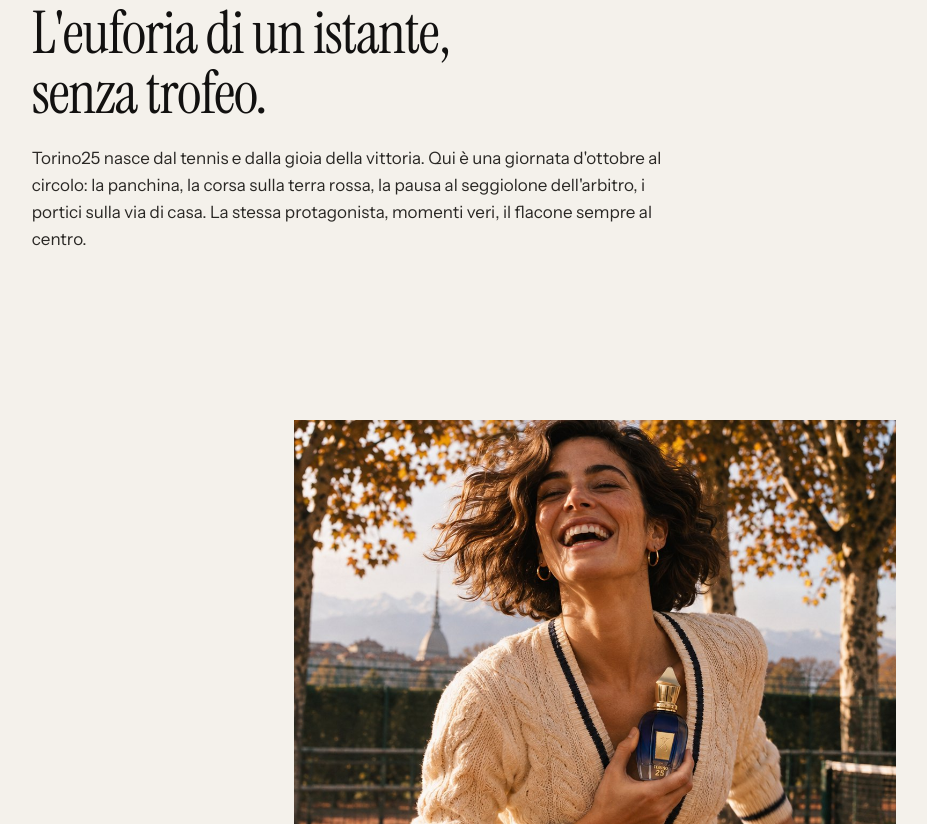
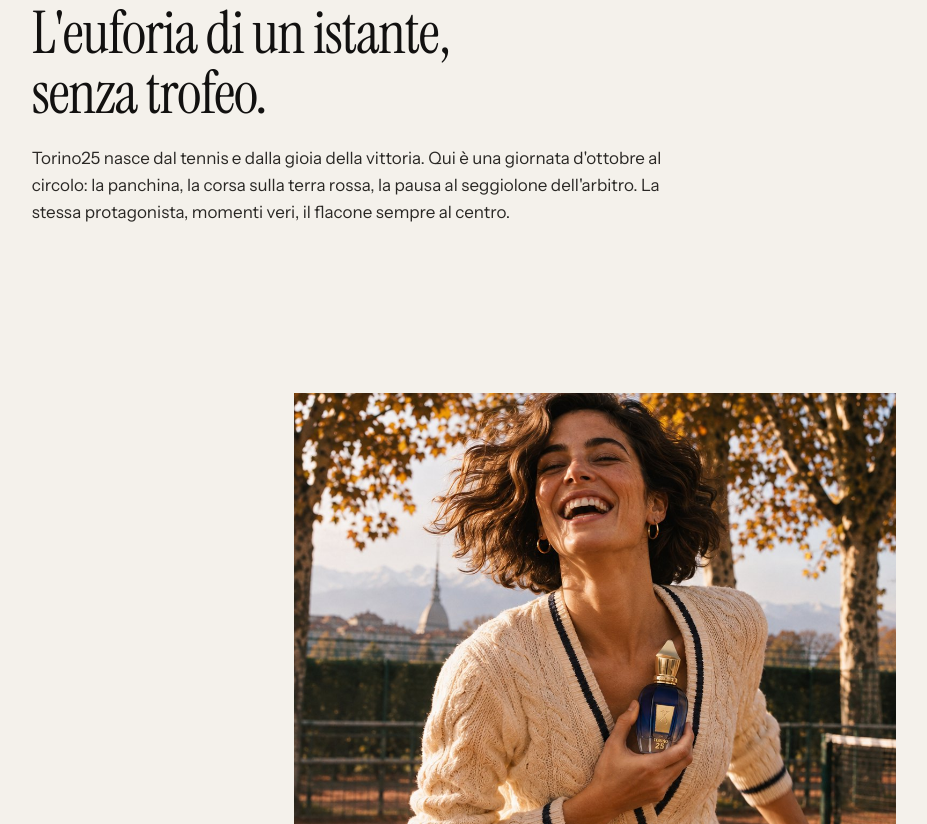
Before and after one commit to matteopalumboph-ctrl/mplure, a plain HTML site: page prova/xerjoff-0df520/index.html in a window 1280 px wide. Shown: the part 2356-3180 px from the top of the page, without its empty margins (45-972 px from the left). Drawn offline with Linux system fonts and the light colour scheme.

Commit message:
Xerjoff: serie a tre foto, tolta la 04
Co-Authored-By: Claude Opus 5.5 <noreply@anthropic.com>

```diff
--- a/prova/xerjoff-0df520/index.html
+++ b/prova/xerjoff-0df520/index.html
@@ -94,11 +94,10 @@ footer a{text-decoration:none}
 <section>
   <span class="num">02 — La serie</span>
   <h2>L'euforia di un istante, senza trofeo.</h2>
-  <p class="lead">Torino25 nasce dal tennis e dalla gioia della vittoria. Qui è una giornata d'ottobre al circolo: la panchina, la corsa sulla terra rossa, la pausa al seggiolone dell'arbitro, i portici sulla via di casa. La stessa protagonista, momenti veri, il flacone sempre al centro.</p>
+  <p class="lead">Torino25 nasce dal tennis e dalla gioia della vittoria. Qui è una giornata d'ottobre al circolo: la panchina, la corsa sulla terra rossa, la pausa al seggiolone dell'arbitro. La stessa protagonista, momenti veri, il flacone sempre al centro.</p>
 </section>
 <section class="full"><img src="torino-02.jpg?v=1" alt="Corre sulla terra rossa con il flacone stretto al petto"></section>
 <section class="full"><img src="torino-03.jpg?v=1" alt="Al seggiolone dell'arbitro, la guancia appoggiata al flacone"></section>
-<section class="full"><img src="torino-04.jpg?v=3" alt="Sotto i portici di Torino cammina ridendo, il flacone in mano"></section>
 <section class="film"><div><span class="num">03 — Il film</span><h2>Un pomeriggio al circolo.</h2><p class="lead">Dieci secondi per le Stories: la risata sulla panchina, la pausa al seggiolone, uno sguardo sotto i portici. Poi il flacone, da solo.</p></div><video src="film.mp4?v=1" poster="film.jpg?v=1" controls playsinline preload="metadata"></video></section>
 <section class="site">
   <span class="num">04 — Il resto del mio lavoro</span>
```
Also changed, not shown: prova/xerjoff-0df520/torino-04.jpg (deleted).
